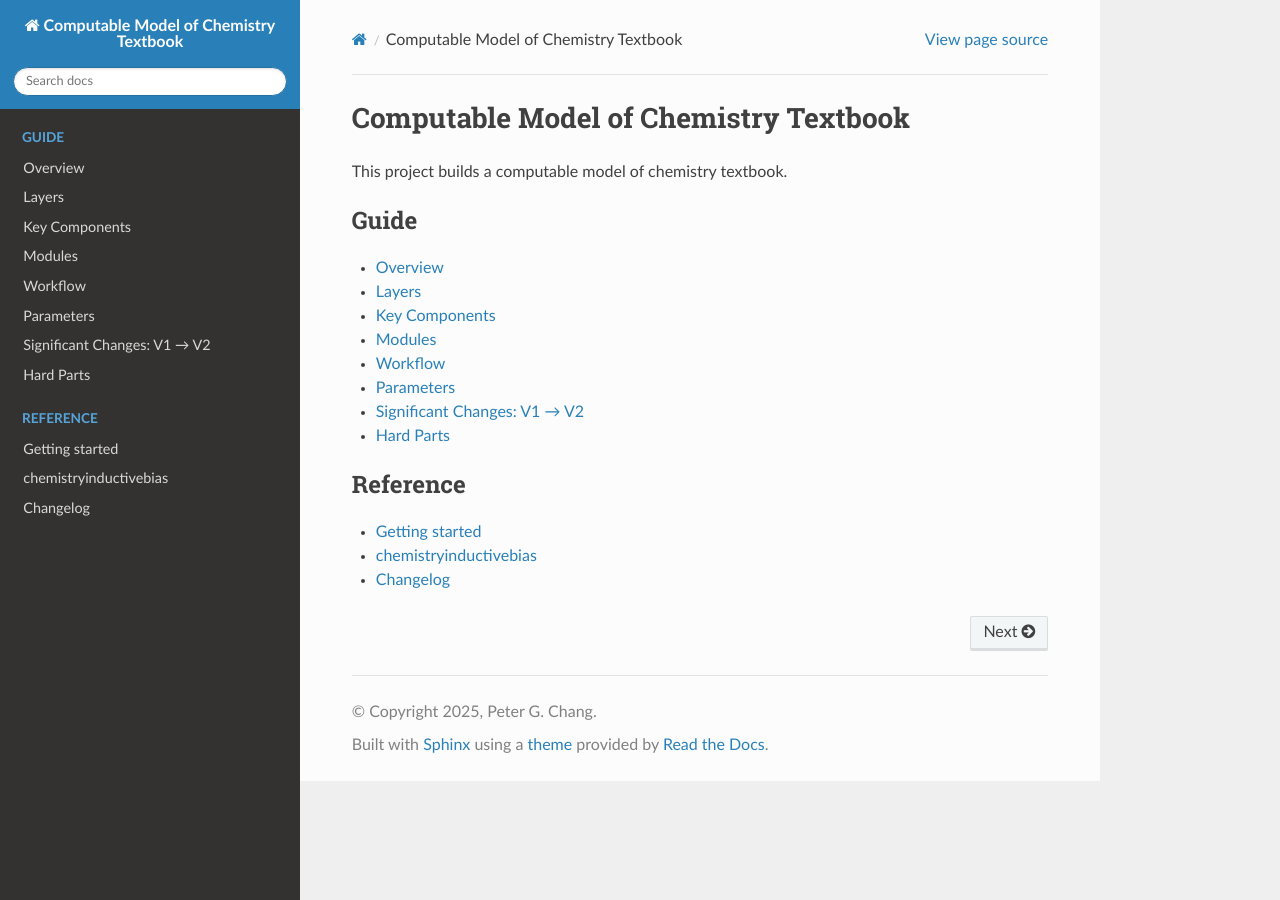
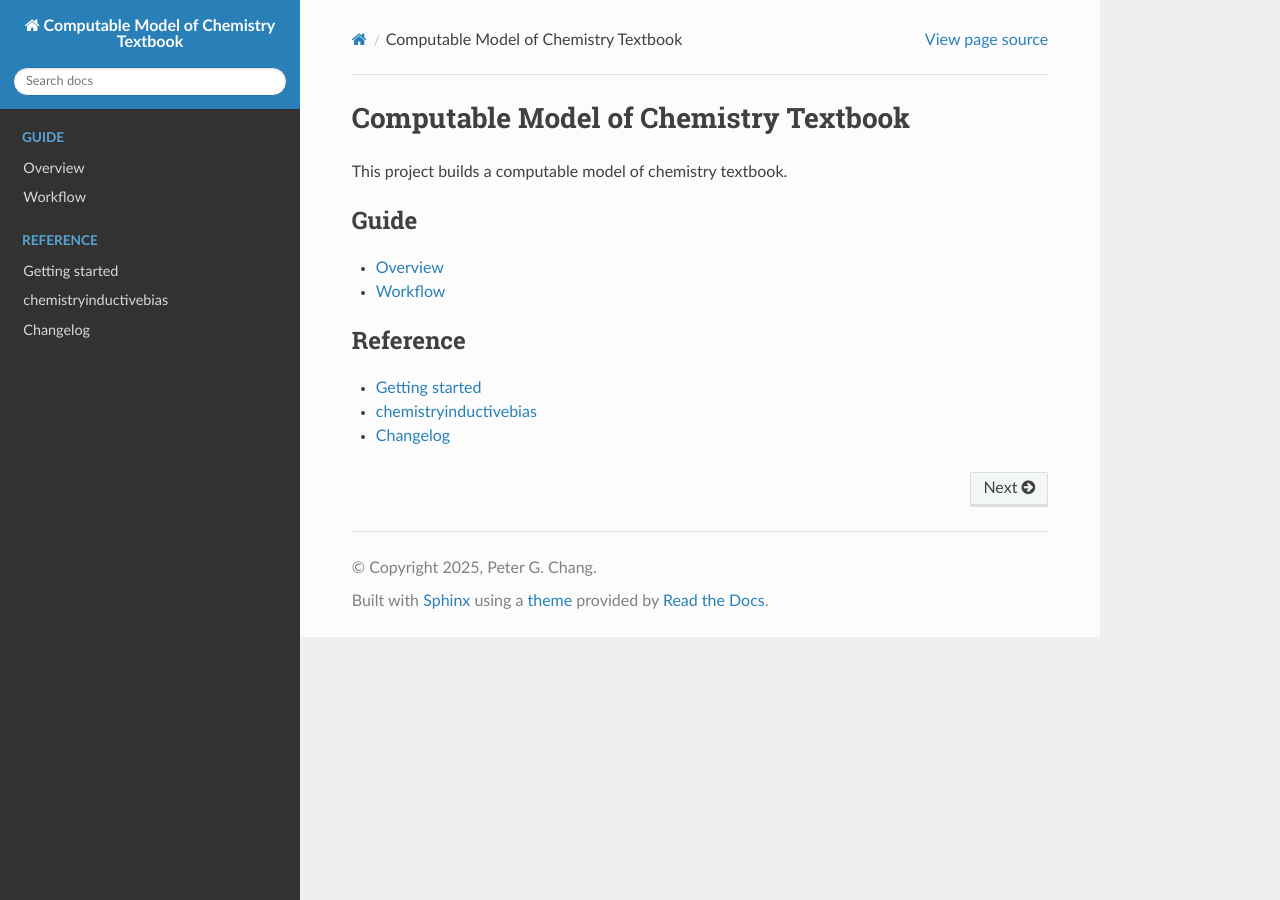
Before and after one commit to petergchang/chemistryinductivebias, a Sphinx documentation site: the page built from docs/source/index.md, in a window 1280 px wide. Built offline with Sphinx 7.4.7 and the Read the Docs theme 3.1.0, drawn with Linux system fonts in a browser that asks for light colours.

Commit message:
Update file structure

````diff
--- a/docs/source/index.md
+++ b/docs/source/index.md
@@ -7,13 +7,7 @@ This project builds a computable model of chemistry textbook.
 :caption: Guide
 
 guide/overview
-guide/layers
-guide/components
-guide/modules
 guide/workflow
-guide/parameters
-guide/v1-v2
-guide/hard-parts
 ```
 
 ```{toctree}
````
Also changed, not shown: docs/source/guide/deprecated/components.md (renamed from docs/source/guide/components.md), docs/source/guide/deprecated/hard-parts.md (renamed from docs/source/guide/hard-parts.md), docs/source/guide/deprecated/layers.md (renamed from docs/source/guide/layers.md), docs/source/guide/deprecated/modules.md (renamed from docs/source/guide/modules.md), docs/source/guide/deprecated/parameters.md (renamed from docs/source/guide/parameters.md), docs/source/guide/deprecated/v1-v2.md (renamed from docs/source/guide/v1-v2.md).
